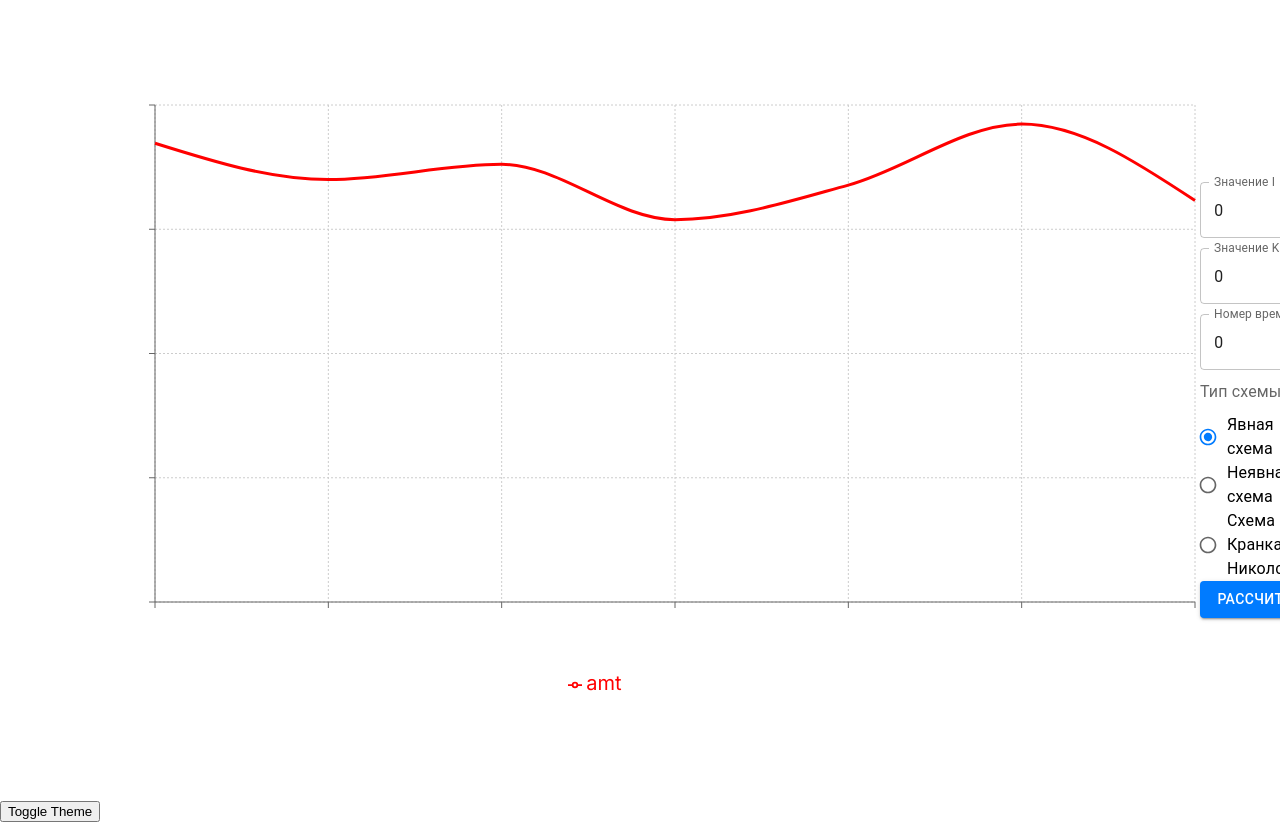
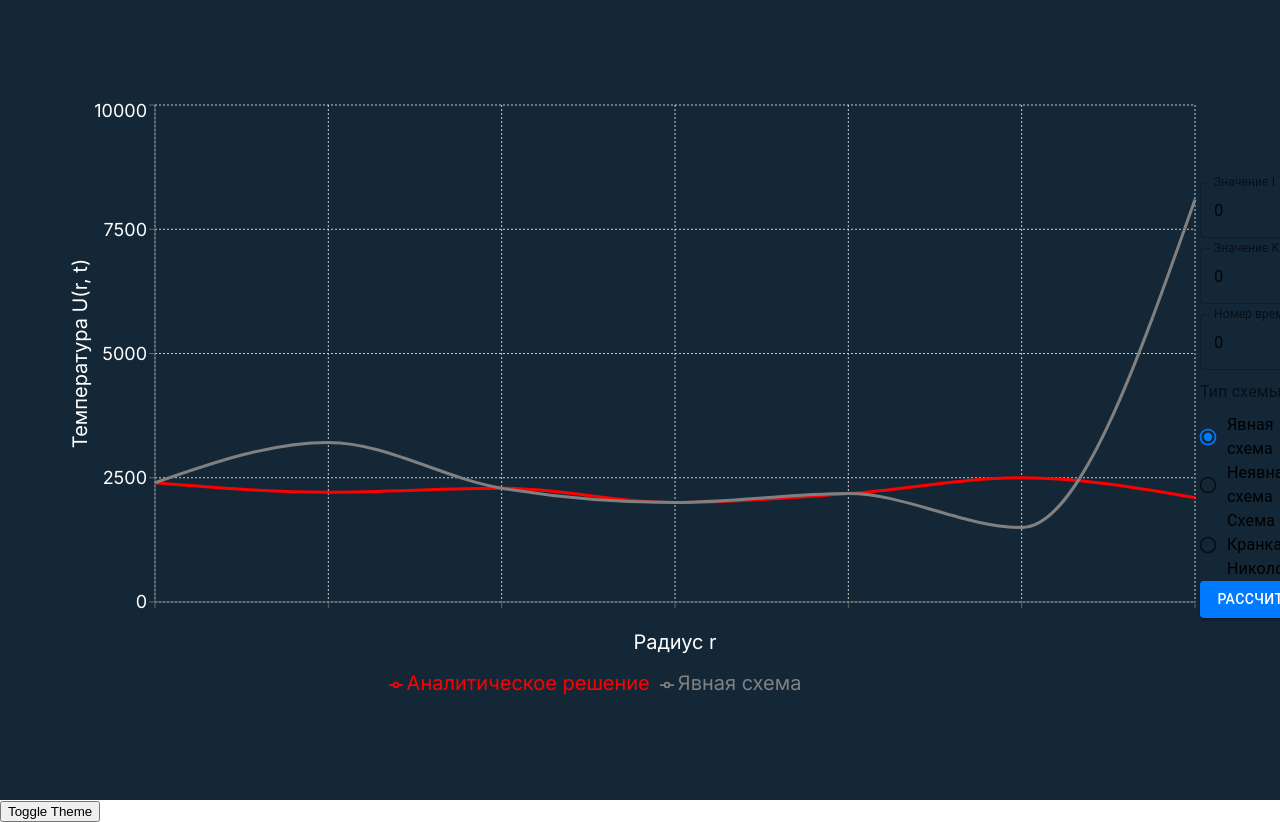
Before and after one commit to nikitanosov1/coursework-nmmp, a Next.js app: page / in a window 1280 px wide. Shown: the top 822 px of the page. Built offline with nearby package versions, Linux system fonts and the light colour scheme.

Commit message:
added template for future coding

```diff
--- a/src/app/home/page.module.css
+++ b/src/app/home/page.module.css
@@ -5,4 +5,5 @@
   flex-grow: 0 0 1;
   align-items: center;
   min-height: 100vh;
+  background-color: #132737;
 }
--- a/src/components/ExplicitGraph/ExplicitGraph.tsx
+++ /dev/null
@@ -1,5 +0,0 @@
-import React from "react";
-
-export const ExplicitGraph = () => {
-  return <div>ExplicitGraph</div>;
-};
--- a/src/components/Graph/Graph.tsx
+++ b/src/components/Graph/Graph.tsx
@@ -1,3 +1,6 @@
+import { useAnalyticalSolutionGraph } from "@/hooks/useAnalyticalSolutionGraph";
+import { useMergeTwoGraphsByField } from "@/hooks/useMergeTwoGraphsByField";
+import { useSchemaSolutionGraph } from "@/hooks/useSchemaSolutionGraph";
 import {
   selectBigK,
   selectI,
@@ -24,45 +27,45 @@ import {
 const data = [
   {
     name: "Page A",
-    uv: 4000,
-    pv: 2400,
-    amt: 2400,
+    r: 4000,
+    "Явная схема": 2400,
+    "Аналитическое решение": 2400,
   },
   {
     name: "Page B",
-    uv: 3000,
-    pv: 1398,
-    amt: 2210,
+    r: 3000,
+    "Явная схема": 1398,
+    "Аналитическое решение": 2210,
   },
   {
     name: "Page C",
-    uv: 2000,
-    pv: 9800,
-    amt: 2290,
+    r: 2000,
+    "Явная схема": 9800,
+    "Аналитическое решение": 2290,
   },
   {
     name: "Page D",
-    uv: 2780,
-    pv: 3908,
-    amt: 2000,
+    r: 2780,
+    "Явная схема": 3908,
+    "Аналитическое решение": 2000,
   },
   {
     name: "Page E",
-    uv: 1890,
-    pv: 4800,
-    amt: 2181,
+    r: 1890,
+    "Явная схема": 4800,
+    "Аналитическое решение": 2181,
   },
   {
     name: "Page F",
-    uv: 2390,
-    pv: 3800,
-    amt: 2500,
+    r: 2390,
+    "Явная схема": 3800,
+    "Аналитическое решение": 2500,
   },
   {
     name: "Page G",
-    uv: 3490,
-    pv: 4300,
-    amt: 2100,
+    r: 3490,
+    "Явная схема": 4300,
+    "Аналитическое решение": 2100,
   },
 ];
 
@@ -72,27 +75,34 @@ export const Graph = () => {
   const I = useSelector(selectI);
   const k = useSelector(selectK);
 
+  const analyticalSolutionGraph = useAnalyticalSolutionGraph();
+  const { schemaSolutionGraph, SCHEMA_LABEL } = useSchemaSolutionGraph({
+    schemaName,
+    I,
+    K,
+    k,
+  });
+
+  const mergedGraph = useMergeTwoGraphsByField(
+    "r",
+    analyticalSolutionGraph,
+    schemaSolutionGraph
+  );
+
+  console.log(schemaSolutionGraph);
   const [isSSR, setIsSSR] = useState(true);
-
   useEffect(() => {
     setIsSSR(false);
   }, []);
 
   return (
-    <div
-      style={
-        {
-          // backgroundColor: "gray",
-        }
-      }
-    >
-      {/* FIRST GRAPH */}
+    <div>
       {!isSSR && (
-        <LineChart syncId="anyId" width={1200} height={600} data={data}>
+        <LineChart syncId="anyId" width={1200} height={600} data={mergedGraph}>
           <CartesianGrid stroke="#ccc" strokeDasharray="2 2"></CartesianGrid>
           <XAxis
             tick={{ fill: "#FFFFFF" }}
-            dataKey="uv"
+            dataKey="r"
             style={{
               fontSize: 18,
             }}
@@ -125,11 +135,28 @@ export const Graph = () => {
             }}
           ></Legend>
 
+          {/* Line (график) аналитического решения */}
           <Line
             key="2343r343f34f"
             type="monotone"
-            dataKey="amt"
+            dataKey="Аналитическое решение"
             stroke="red"
+            strokeWidth="3"
+            dot={{ fill: "#2e4355", stroke: "#8884d8", strokeWidth: 2, r: 0 }}
+            activeDot={{
+              fill: "#2e4355",
+              stroke: "#8884d8",
+              strokeWidth: 5,
+              r: 2,
+            }}
+          />
+
+          {/* Line (график) решения с помощью разностной схемы*/}
+          <Line
+            key="23432434"
+            type="monotone"
+            dataKey={`${SCHEMA_LABEL}`}
+            stroke="gray"
             strokeWidth="3"
             dot={{ fill: "#2e4355", stroke: "#8884d8", strokeWidth: 2, r: 0 }}
             activeDot={{
--- a/src/components/ImplicitGraph/ImplicitGraph.tsx
+++ /dev/null
@@ -1,5 +0,0 @@
-import React from "react";
-
-export const ImplicitGraph = () => {
-  return <div>ImplicitGraph</div>;
-};
--- a/src/components/KrankNicholsonGraph/KrankNicholsonGraph.tsx
+++ /dev/null
@@ -1,5 +0,0 @@
-import React from "react";
-
-export const KrankNicholsonGraph = () => {
-  return <div>KrankNicholsonGraph</div>;
-};
--- /dev/null
+++ b/src/hooks/useAnalyticalSolutionGraph.ts
@@ -0,0 +1,38 @@
+/**
+ * Хук для вычисления аналитического решения
+ * @returns график аналитического решения
+ */
+export const useAnalyticalSolutionGraph = () => {
+  const data = [
+    {
+      r: 4000,
+      "Аналитическое решение": 2400,
+    },
+    {
+      r: 3000,
+      "Аналитическое решение": 2210,
+    },
+    {
+      r: 2000,
+      "Аналитическое решение": 2290,
+    },
+    {
+      r: 2780,
+      "Аналитическое решение": 2000,
+    },
+    {
+      r: 1890,
+      "Аналитическое решение": 2181,
+    },
+    {
+      r: 2390,
+      "Аналитическое решение": 2500,
+    },
+    {
+      r: 3490,
+      "Аналитическое решение": 2100,
+    },
+  ];
+
+  return data;
+};
--- /dev/null
+++ b/src/hooks/useExplicitSchemaSolutionGraph.ts
@@ -0,0 +1,41 @@
+interface IProps {
+  I: number;
+  K: number;
+  k: number; // Номер временного слоя
+}
+
+export const useExplicitSchemaSolutionGraph = ({ I, K, k }: IProps) => {
+  const SCHEMA_LABEL = "Явная схема";
+  const schemaSolutionGraph = [
+    {
+      r: 4000,
+      [`${SCHEMA_LABEL}`]: 2400,
+    },
+    {
+      r: 3000,
+      [`${SCHEMA_LABEL}`]: 3210,
+    },
+    {
+      r: 2000,
+      [`${SCHEMA_LABEL}`]: 2290,
+    },
+    {
+      r: 2780,
+      [`${SCHEMA_LABEL}`]: 2000,
+    },
+    {
+      r: 1890,
+      [`${SCHEMA_LABEL}`]: 2181,
+    },
+    {
+      r: 2390,
+      [`${SCHEMA_LABEL}`]: 1500,
+    },
+    {
+      r: 3490,
+      [`${SCHEMA_LABEL}`]: 8100,
+    },
+  ];
+  // ЖЕНЯ, ТЕБЕ ТУТ НУЖНО ВОЗВРАЩАТЬ НЕ ЗАХАРДКОЖЕННОЕ schemaSolutionGraph, а считать его по схеме
+  return { schemaSolutionGraph, SCHEMA_LABEL };
+};
--- /dev/null
+++ b/src/hooks/useImplicitSchemaSolutionGraph.ts
@@ -0,0 +1,41 @@
+interface IProps {
+  I: number;
+  K: number;
+  k: number; // Номер временного слоя
+}
+
+export const useImplicitSchemaSolutionGraph = ({ I, K, k }: IProps) => {
+  const SCHEMA_LABEL = "Неявная схема";
+  const schemaSolutionGraph = [
+    {
+      r: 4000,
+      [`${SCHEMA_LABEL}`]: 2400,
+    },
+    {
+      r: 3000,
+      [`${SCHEMA_LABEL}`]: 3210,
+    },
+    {
+      r: 2000,
+      [`${SCHEMA_LABEL}`]: 2290,
+    },
+    {
+      r: 2780,
+      [`${SCHEMA_LABEL}`]: 3000,
+    },
+    {
+      r: 1890,
+      [`${SCHEMA_LABEL}`]: 9181,
+    },
+    {
+      r: 2390,
+      [`${SCHEMA_LABEL}`]: 2500,
+    },
+    {
+      r: 3490,
+      [`${SCHEMA_LABEL}`]: 2100,
+    },
+  ];
+  // СЛАВА, ТЕБЕ ТУТ НУЖНО ВОЗВРАЩАТЬ НЕ ЗАХАРДКОЖЕННОЕ schemaSolutionGraph, а считать его по схеме
+  return { schemaSolutionGraph, SCHEMA_LABEL };
+};
--- /dev/null
+++ b/src/hooks/useKrankNicholsonSolutionGraph.ts
@@ -0,0 +1,41 @@
+interface IProps {
+  I: number;
+  K: number;
+  k: number; // Номер временного слоя
+}
+
+export const useKrankNicholsonSolutionGraph = ({ I, K, k }: IProps) => {
+  const SCHEMA_LABEL = "Схема Кранка-Николсона";
+  const schemaSolutionGraph = [
+    {
+      r: 4000,
+      [`${SCHEMA_LABEL}`]: 2400,
+    },
+    {
+      r: 3000,
+      [`${SCHEMA_LABEL}`]: 9210,
+    },
+    {
+      r: 2000,
+      [`${SCHEMA_LABEL}`]: 2290,
+    },
+    {
+      r: 2780,
+      [`${SCHEMA_LABEL}`]: 2000,
+    },
+    {
+      r: 1890,
+      [`${SCHEMA_LABEL}`]: 5181,
+    },
+    {
+      r: 2390,
+      [`${SCHEMA_LABEL}`]: 2500,
+    },
+    {
+      r: 3490,
+      [`${SCHEMA_LABEL}`]: 9100,
+    },
+  ];
+
+  return { schemaSolutionGraph, SCHEMA_LABEL };
+};
--- /dev/null
+++ b/src/hooks/useMergeTwoGraphsByField.ts
@@ -0,0 +1,24 @@
+export const useMergeTwoGraphsByField = (
+  fieldName: string,
+  firstGraph: any[],
+  secondGraph: any[]
+) => {
+  const mergedGraph = [];
+
+  const minLength = Math.min(firstGraph.length, secondGraph.length);
+
+  for (let i = 0; i < minLength; i++) {
+    const mergedObject = {
+      ...firstGraph[i],
+      ...secondGraph[i],
+      [fieldName]: {
+        ...firstGraph[i][fieldName],
+        ...secondGraph[i][fieldName],
+      },
+    };
+
+    mergedGraph.push(mergedObject);
+  }
+
+  return mergedGraph;
+};
--- /dev/null
+++ b/src/hooks/useSchemaSolutionGraph.ts
@@ -0,0 +1,25 @@
+import { ESchemaName } from "@/types/graph";
+import { useExplicitSchemaSolutionGraph } from "./useExplicitSchemaSolutionGraph";
+import { useImplicitSchemaSolutionGraph } from "./useImplicitSchemaSolutionGraph";
+import { useKrankNicholsonSolutionGraph } from "./useKrankNicholsonSolutionGraph";
+
+interface IProps {
+  schemaName: ESchemaName;
+  I: number;
+  K: number;
+  k: number; // Номер временного слоя
+}
+
+export const useSchemaSolutionGraph = ({ schemaName, I, K, k }: IProps) => {
+  const schemaHooks = {
+    [ESchemaName.EXPLICIT]: useExplicitSchemaSolutionGraph,
+    [ESchemaName.IMPLICIT]: useImplicitSchemaSolutionGraph,
+    [ESchemaName.KRANK_NICHOLSON]: useKrankNicholsonSolutionGraph,
+  };
+
+  const selectedHook = schemaHooks[schemaName];
+  if (!selectedHook) {
+    throw new Error(`Invalid schema name: ${schemaName}`);
+  }
+  return selectedHook({ I, K, k });
+};
```
